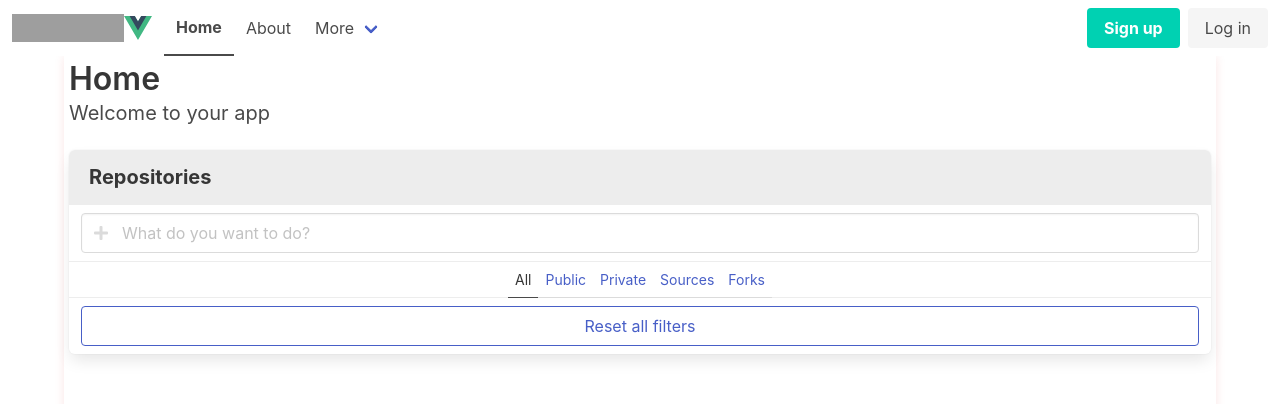
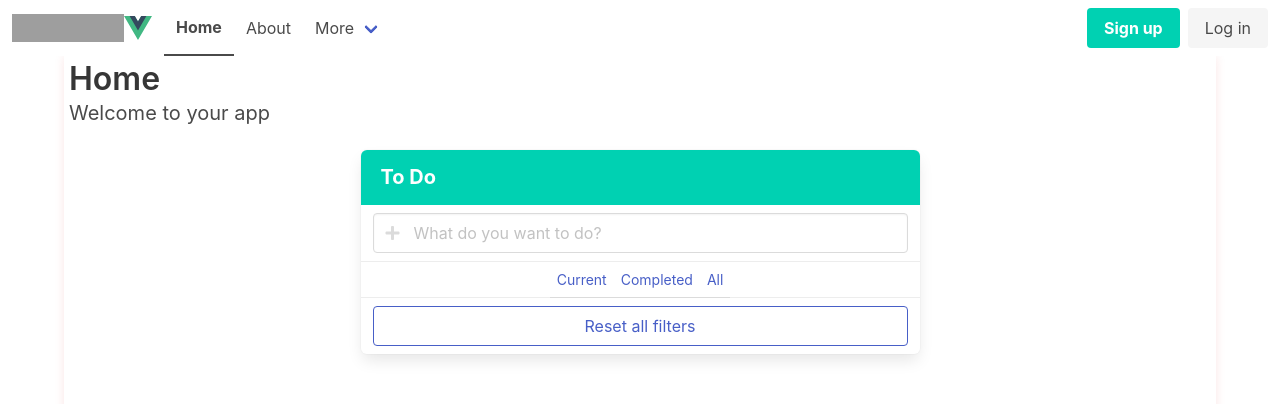
Before and after one commit to will-rubin/FollowAlong, a Vue app in the folder client/: page / in a window 1280 px wide. Shown: the top 404 px of the page. Built offline with nearby package versions, Linux system fonts and the light colour scheme; grey boxes are pictures that could not be loaded.

Commit message:
formatting

```diff
--- a/client/src/views/HomeView.vue
+++ b/client/src/views/HomeView.vue
@@ -9,12 +9,16 @@ import { ref } from 'vue';
 </script>
 
 <template>
-  <main>
+  <main class="columns is-multiline is-centered">
+    <div class="column is-full">
       <h1 class="title">Home</h1>
       <h2 class="subtitle"> Welcome to your app</h2>
-    <nav class="panel">
+    </div>
+
+    <div class="column is-half-desktop is-centered">
+      <div class="panel is-primary">
         <p class="panel-heading">
-      Repositories
+          To Do
         </p>
       <div class="panel-block">
         <p class="control has-icons-left">
@@ -25,11 +29,9 @@ import { ref } from 'vue';
         </p>
       </div>
       <p class="panel-tabs">
-      <a class="is-active">All</a>
-      <a>Public</a>
-      <a>Private</a>
-      <a>Sources</a>
-      <a>Forks</a>
+        <a>Current</a>
+        <a>Completed</a>
+        <a>All</a>
       </p>
 
       <label class="panel-block" v-for="task in tasks">
@@ -41,6 +43,7 @@ import { ref } from 'vue';
           Reset all filters
         </button>
       </div>
-</nav>
+      </div>
+    </div>
   </main>
 </template>
```
Lines whose indentation alone changed are shown as unchanged.
